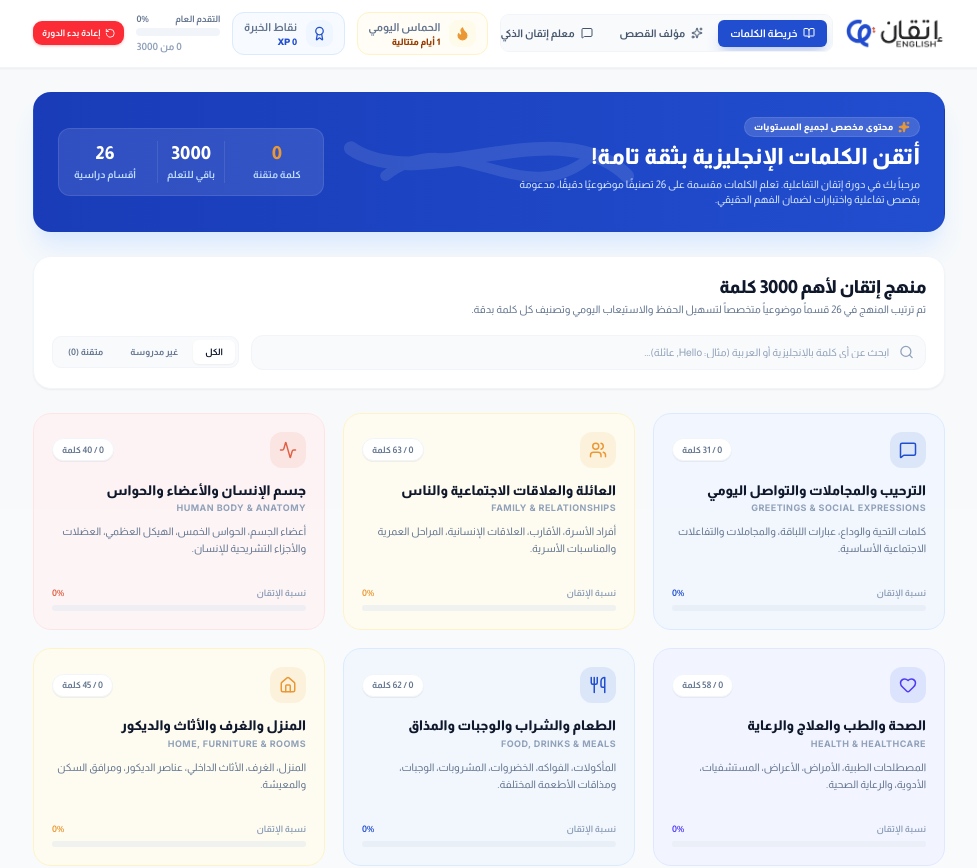
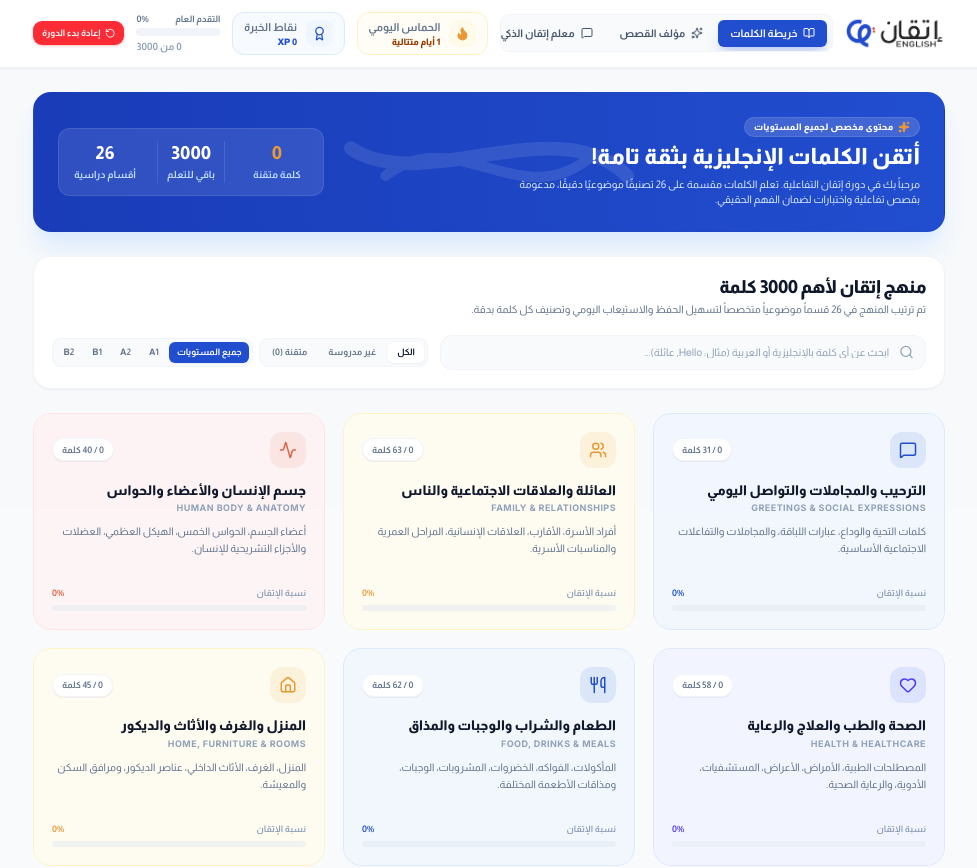
Before and after one commit to itqanenglishsa/words, a React (Vite) app: page / in a window 1280 px wide. Shown: the top 868 px of the page, without its empty margins (151-1128 px from the left). Built offline with nearby package versions, Linux system fonts and the light colour scheme.

Commit message:
Implement level filter for word display
Added level filter to refine word display based on proficiency levels. Updated comments and adjusted UI elements for better clarity.

```diff
--- a/src/components/CourseMap.tsx
+++ b/src/components/CourseMap.tsx
@@ -74,8 +74,11 @@ export default function CourseMap({
   const [selectedCategory, setSelectedCategory] = useState<Category | null>(null);
   const [searchTerm, setSearchTerm] = useState("");
   const [filterType, setFilterType] = useState<"all" | "unstudied" | "mastered">("all");
+  const [levelFilter, setLevelFilter] = useState<string>("all");
 
-  // Global search across all A1 words
+  const levelOrder: Record<string, number> = { A1: 1, A2: 2, B1: 3, B2: 4 };
+
+  // Global search across all words
   const handleGlobalSearchChange = (e: React.ChangeEvent<HTMLInputElement>) => {
     const val = e.target.value;
     setSearchTerm(val);
@@ -88,23 +91,33 @@ export default function CourseMap({
     }
   };
 
-  // Filtered and prioritized list of words (either global or within selected category)
+  // Filtered and prioritized list of words (sorted from A1 to B2)
   const getFilteredWords = () => {
     const listSource = selectedCategory ? selectedCategory.words : categories.flatMap(c => c.words);
 
     let words = listSource;
     if (searchTerm.trim() !== "") {
-      // Prioritize exact matches (e.g. "an" -> "An") and prefixes, excluding unrelated words
+      // Prioritize exact matches (e.g. "an" -> "An") and prefixes
       words = searchAndRankWords(listSource, searchTerm);
     }
 
-    return words.filter(w => {
+    const filtered = words.filter(w => {
       const isMastered = masteredWords.includes(w.id);
-      return (
+      const matchesMastery =
         filterType === "all" ||
         (filterType === "mastered" && isMastered) ||
-        (filterType === "unstudied" && !isMastered)
-      );
+        (filterType === "unstudied" && !isMastered);
+      const matchesLevel =
+        levelFilter === "all" || (w.level || "A1") === levelFilter;
+
+      return matchesMastery && matchesLevel;
+    });
+
+    // Order display of section contents based on level starting from A1 to B2
+    return [...filtered].sort((a, b) => {
+      const rankA = levelOrder[a.level || "A1"] || 1;
+      const rankB = levelOrder[b.level || "A1"] || 1;
+      return rankA - rankB;
     });
   };
 
@@ -171,11 +184,13 @@ export default function CourseMap({
             )}
           </div>
 
-          {/* Tab Filter Button */}
-          <div className="flex bg-slate-50 p-1 rounded-xl border border-slate-100 w-full sm:w-auto overflow-x-auto gap-1">
+          {/* Filters Row */}
+          <div className="flex flex-wrap items-center gap-2 w-full sm:w-auto">
+            {/* Status Filter */}
+            <div className="flex bg-slate-50 p-1 rounded-xl border border-slate-100 overflow-x-auto gap-1">
               <button
                 onClick={() => setFilterType("all")}
-              className={`px-4 py-2 rounded-lg font-sans text-xs font-bold transition-all whitespace-nowrap ${
+                className={`px-3 py-1.5 rounded-lg font-sans text-xs font-bold transition-all whitespace-nowrap cursor-pointer ${
                   filterType === "all" ? "bg-white text-slate-900 shadow-xs" : "text-slate-500 hover:text-slate-800"
                 }`}
               >
@@ -183,7 +198,7 @@ export default function CourseMap({
               </button>
               <button
                 onClick={() => setFilterType("unstudied")}
-              className={`px-4 py-2 rounded-lg font-sans text-xs font-bold transition-all whitespace-nowrap ${
+                className={`px-3 py-1.5 rounded-lg font-sans text-xs font-bold transition-all whitespace-nowrap cursor-pointer ${
                   filterType === "unstudied" ? "bg-white text-slate-900 shadow-xs" : "text-slate-500 hover:text-slate-800"
                 }`}
               >
@@ -191,12 +206,36 @@ export default function CourseMap({
               </button>
               <button
                 onClick={() => setFilterType("mastered")}
-              className={`px-4 py-2 rounded-lg font-sans text-xs font-bold transition-all whitespace-nowrap ${
+                className={`px-3 py-1.5 rounded-lg font-sans text-xs font-bold transition-all whitespace-nowrap cursor-pointer ${
                   filterType === "mastered" ? "bg-white text-slate-900 shadow-xs" : "text-slate-500 hover:text-slate-800"
                 }`}
               >
                 متقنة ({masteredWords.length})
               </button>
+            </div>
+
+            {/* Level Filter */}
+            <div className="flex bg-slate-50 p-1 rounded-xl border border-slate-100 overflow-x-auto gap-1">
+              {[
+                { id: "all", label: "جميع المستويات" },
+                { id: "A1", label: "A1" },
+                { id: "A2", label: "A2" },
+                { id: "B1", label: "B1" },
+                { id: "B2", label: "B2" },
+              ].map((lvl) => (
+                <button
+                  key={lvl.id}
+                  onClick={() => setLevelFilter(lvl.id)}
+                  className={`px-2.5 py-1.5 rounded-lg font-sans text-xs font-bold transition-all whitespace-nowrap cursor-pointer ${
+                    levelFilter === lvl.id
+                      ? "bg-brand-blue text-white shadow-xs"
+                      : "text-slate-500 hover:text-slate-800"
+                  }`}
+                >
+                  {lvl.label}
+                </button>
+              ))}
+            </div>
           </div>
         </div>
       </div>
@@ -273,6 +312,7 @@ export default function CourseMap({
                 onClick={() => {
                   setSelectedCategory(null);
                   setSearchTerm("");
+                  setLevelFilter("all");
                 }}
                 className="flex items-center gap-1.5 text-slate-600 hover:text-brand-blue text-sm font-bold transition-all bg-white px-4 py-2 rounded-xl border border-slate-200 cursor-pointer"
               >
@@ -282,12 +322,12 @@ export default function CourseMap({
 
               {selectedCategory && (
                 <div className="text-xs font-extrabold text-slate-500">
-                  عرض {filteredWords.length} كلمة من أصل {selectedCategory.words.length} في قسم "{selectedCategory.nameAr}"
+                  عرض {filteredWords.length} كلمة (مرتبة من A1 إلى B2) في قسم "{selectedCategory.nameAr}"
                 </div>
               )}
               {!selectedCategory && searchTerm.trim() !== "" && (
                 <div className="text-xs font-extrabold text-slate-500">
-                  نتائج البحث: تم العثور على {filteredWords.length} كلمة مطابقة لـ "{searchTerm}"
+                  نتائج البحث: تم العثور على {filteredWords.length} كلمة مطابقة لـ "{searchTerm}" (مرتبة حسب المستوى)
                 </div>
               )}
             </div>
@@ -326,9 +366,14 @@ export default function CourseMap({
                           </span>
                         </div>
 
-                        {/* Pronunciation phonetics */}
+                        {/* Pronunciation phonetics & Level */}
+                        <div className="flex items-center gap-2">
+                          <span className="text-brand-blue text-xs font-bold font-english">
+                            {word.level || "A1"}
+                          </span>
                           <div className="bg-slate-100 text-slate-600 font-sans text-xs font-bold px-2.5 py-1 rounded-lg">
                             {word.pronunciation}
+                          </div>
                         </div>
                       </div>
 
@@ -371,6 +416,7 @@ export default function CourseMap({
                 onClick={() => {
                   setSearchTerm("");
                   setFilterType("all");
+                  setLevelFilter("all");
                   setSelectedCategory(null);
                 }}
                 className="mt-6 bg-brand-blue text-white text-xs font-bold px-4 py-2 rounded-xl hover:bg-blue-700 transition-all cursor-pointer"
```
Lines whose indentation alone changed are shown as unchanged.
